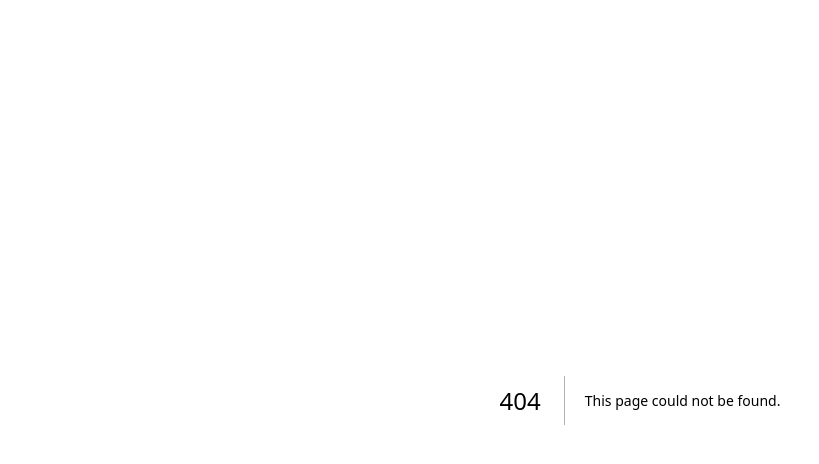
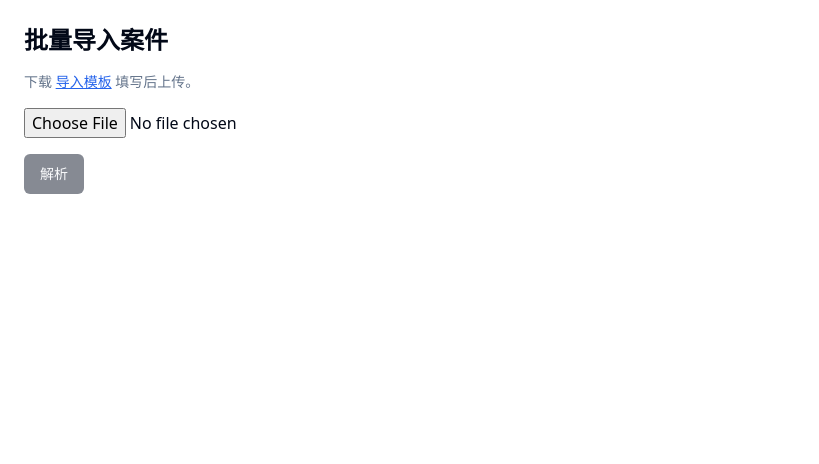
Before and after one commit to yinchengchen-AI/safety-hazard-review-system, a Next.js app: page /cases/import in a window 1280 px wide. Before the commit this address had no page. Shown: the top 464 px of the page, without its empty margins (0-819 px from the left). Built offline with nearby package versions, Linux system fonts and the light colour scheme.

Commit message:
feat(ui): /cases/import with preview + confirm flow

```diff
--- /dev/null
+++ b/src/app/cases/import/import-form.tsx
@@ -0,0 +1,88 @@
+'use client';
+import { useState } from 'react';
+import { useRouter } from 'next/navigation';
+import { Button } from '@/components/ui/button';
+
+type Preview = {
+  preview: true;
+  rows: unknown[];
+  errors: { rowNumber: number; field: string; message: string }[];
+};
+
+export function ImportForm() {
+  const router = useRouter();
+  const [file, setFile] = useState<File | null>(null);
+  const [preview, setPreview] = useState<Preview | null>(null);
+  const [loading, setLoading] = useState(false);
+  const [err, setErr] = useState('');
+
+  async function parseFile() {
+    if (!file) return;
+    setLoading(true);
+    setErr('');
+    const fd = new FormData();
+    fd.append('file', file);
+    const res = await fetch('/api/import', { method: 'POST', body: fd });
+    setLoading(false);
+    if (!res.ok) {
+      const j = (await res.json().catch(() => ({}))) as { message?: string };
+      setErr(j.message || '解析失败');
+      return;
+    }
+    setPreview((await res.json()) as Preview);
+  }
+
+  async function commit() {
+    if (!file) return;
+    setLoading(true);
+    setErr('');
+    const fd = new FormData();
+    fd.append('file', file);
+    fd.append('confirm', 'true');
+    const res = await fetch('/api/import', { method: 'POST', body: fd });
+    setLoading(false);
+    if (!res.ok) {
+      const j = (await res.json().catch(() => ({}))) as { message?: string };
+      setErr(j.message || '导入失败');
+      return;
+    }
+    router.push('/cases');
+  }
+
+  return (
+    <div className="space-y-4">
+      <input
+        type="file"
+        accept=".xlsx"
+        onChange={(e) => setFile(e.target.files?.[0] || null)}
+      />
+      <div className="flex gap-2">
+        <Button onClick={parseFile} disabled={!file || loading}>
+          解析
+        </Button>
+        {preview && (
+          <Button onClick={commit} disabled={loading}>
+            确认导入 ({preview.rows.length} 行)
+          </Button>
+        )}
+      </div>
+      {err && <p className="text-sm text-red-500">{err}</p>}
+      {preview && (
+        <div className="space-y-2 text-sm">
+          <p>
+            有效行: {preview.rows.length} | 错误行: {preview.errors.length}
+          </p>
+          {preview.errors.length > 0 && (
+            <ul className="text-red-600 list-disc pl-5">
+              {preview.errors.slice(0, 20).map((e, i) => (
+                <li key={i}>
+                  第 {e.rowNumber} 行 {e.field}: {e.message}
+                </li>
+              ))}
+            </ul>
+          )}
+        </div>
+      )}
+    </div>
+  );
+}
--- /dev/null
+++ b/src/app/cases/import/page.tsx
@@ -0,0 +1,13 @@
+import { ImportForm } from './import-form';
+
+export default function ImportPage() {
+  return (
+    <main className="p-6 max-w-2xl space-y-4">
+      <h1 className="text-2xl font-semibold">批量导入案件</h1>
+      <p className="text-sm text-muted-foreground">
+        下载 <a className="text-blue-600 underline" href="/templates/import-template.xlsx">导入模板</a> 填写后上传。
+      </p>
+      <ImportForm />
+    </main>
+  );
+}
```
Also changed, not shown: 1 other file (tests, documents, lock files or other folders).
